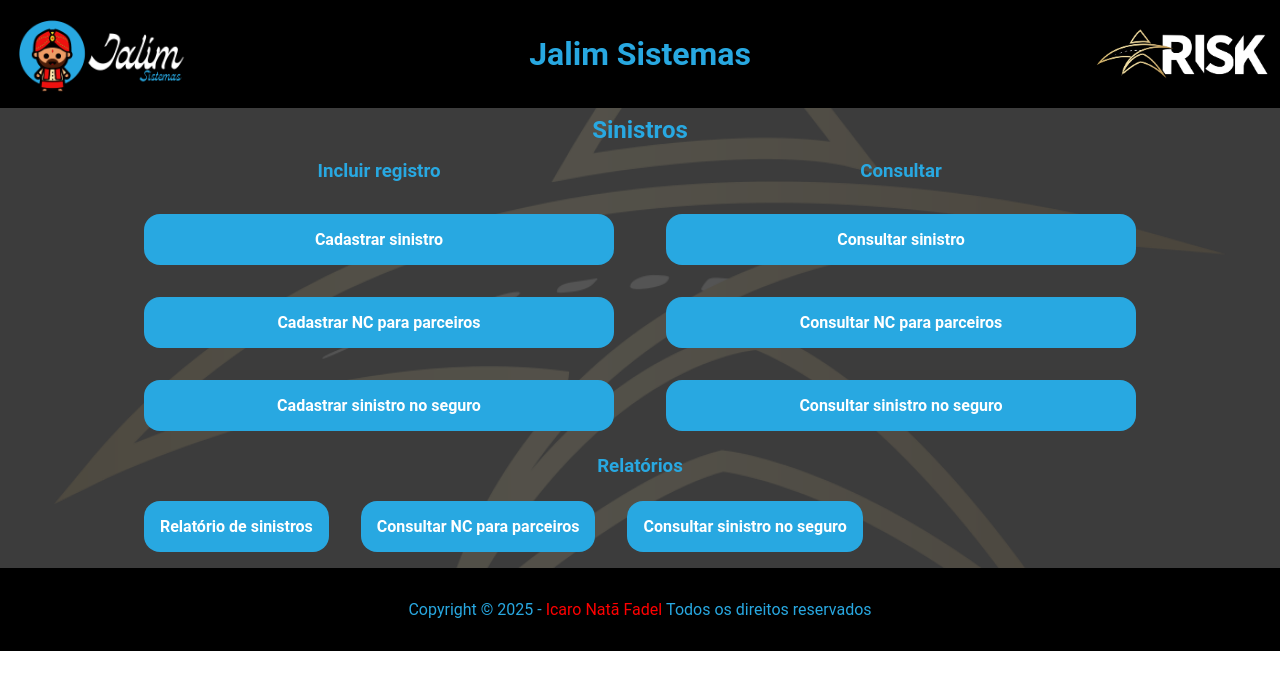
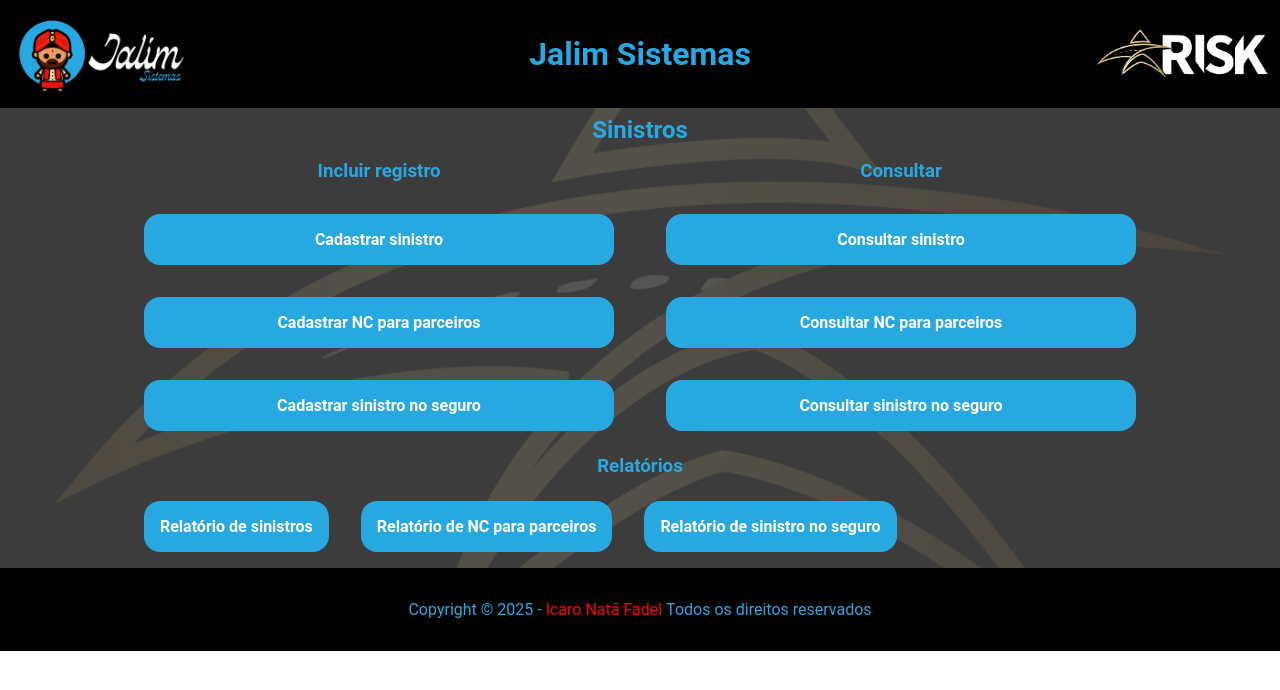
Before and after one commit to icarofadel/Risk_Sinistros, a React (Create React App) app in the folder frontend/: page / in a window 1280 px wide. Shown: the top 690 px of the page. Built offline with nearby package versions, Linux system fonts and the light colour scheme.

Commit message:
Fix: Corrigindo botões de relatórios

```diff
--- a/frontend/src/components/Central/index.tsx
+++ b/frontend/src/components/Central/index.tsx
@@ -56,10 +56,10 @@ const Central = () => (
           Relatório de sinistros
         </Botao>
         <Botao type="link" to={`/CadSinistro`} title="Consultar de sinistro">
-          Consultar NC para parceiros
+          Relatório de NC para parceiros
         </Botao>
         <Botao type="link" to={`/CadSinistro`} title="Consultar de sinistro">
-          Consultar sinistro no seguro
+          Relatório de sinistro no seguro
         </Botao>
       </div>
     </S.ContainerRelatorio>
```
